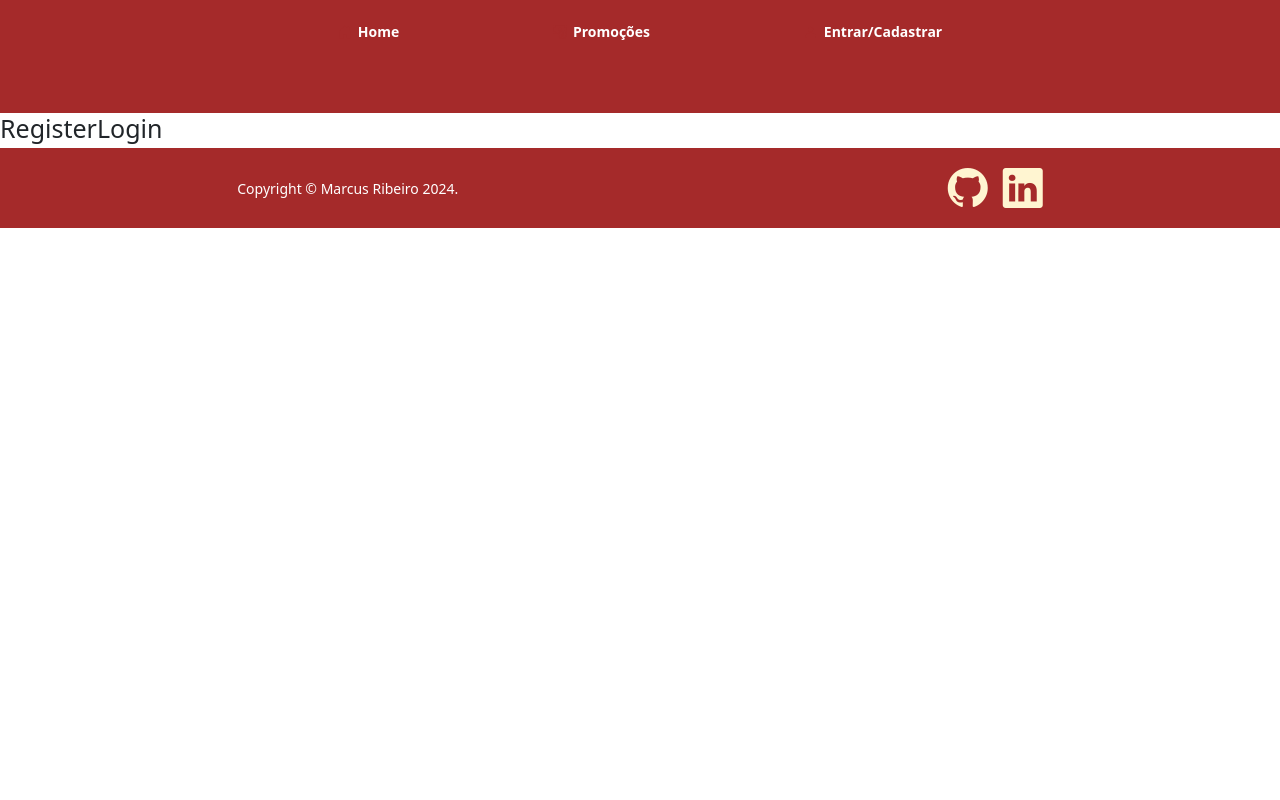
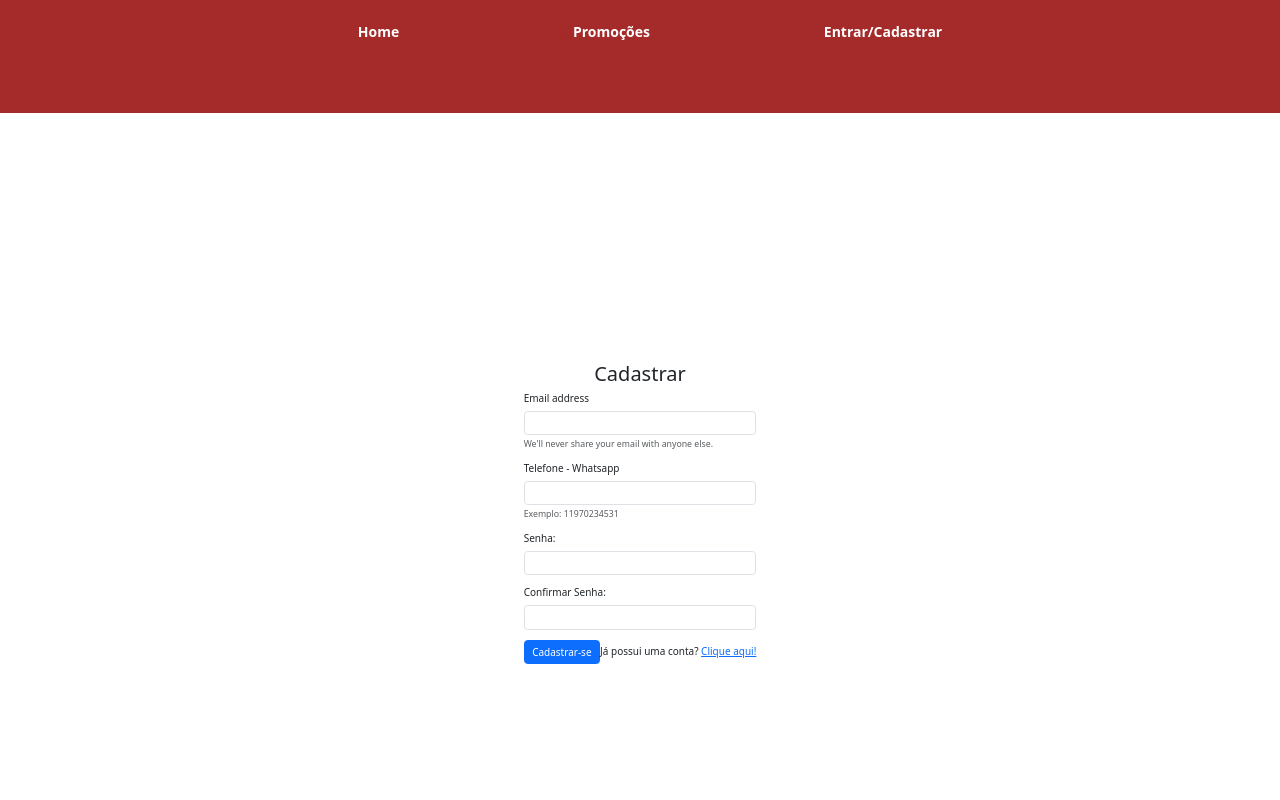
Before and after one commit to MarcusRibeiroDev/snack_bar_menu, a React (Vite) app: page /register-login in a window 1280 px wide. Shown: the top 800 px of the page. Built offline with nearby package versions, Linux system fonts and the light colour scheme.

Commit message:
Criando formulários

```diff
--- a/src/App.jsx
+++ b/src/App.jsx
@@ -1,3 +1,5 @@
+// CONSTRUIR PÁGINA DE LOGIN/REGISTER, COLOCAR AUTHENTICATION DO FIREBASE
+
 // Hooks
 import { useState, useEffect } from "react";
 import { Route, BrowserRouter, Routes } from "react-router-dom";
--- a/src/pages/Register-Login/Register-Login.css
+++ b/src/pages/Register-Login/Register-Login.css
@@ -0,0 +1,17 @@
+.container-register {
+  height: 100vh;
+  width: 100%;
+  display: flex;
+  justify-content: center;
+  align-items: center;
+  flex-direction: column;
+}
+
+.container-login {
+  height: 100vh;
+  width: 100%;
+  display: flex;
+  justify-content: center;
+  align-items: center;
+  flex-direction: column;
+}
--- a/src/pages/Register-Login/Register-Login.jsx
+++ b/src/pages/Register-Login/Register-Login.jsx
@@ -1,7 +1,119 @@
+import { useState } from "react";
 import "./Register-Login.css";
 
 const RegisterLogin = () => {
-  return <h1>RegisterLogin</h1>;
+  const [registrationStage, setRegistrationStage] = useState("register");
+
+  return (
+    <>
+      {registrationStage === "register" && (
+        <div className="container-register">
+          <h2>Cadastrar</h2>
+          <form>
+            <div className="mb-3">
+              <label htmlFor="exampleInputEmail1" className="form-label">
+                Email address
+              </label>
+              <input
+                type="email"
+                className="form-control"
+                id="exampleInputEmail1"
+                aria-describedby="emailHelp"
+              />
+              <div id="emailHelp" className="form-text">
+                We'll never share your email with anyone else.
+              </div>
+            </div>
+            <div className="mb-3">
+              <label htmlFor="phone" className="form-label">
+                Telefone - Whatsapp
+              </label>
+              <input
+                type="tel"
+                id="phone"
+                name="phone"
+                className="form-control"
+                pattern="[0-9]{3}-[0-9]{3}-[0-9]{4}"
+                required
+              />
+              <div id="emailHelp" className="form-text">
+                Exemplo: 11970234531
+              </div>
+            </div>
+            <div className="mb-3">
+              <label htmlFor="exampleInputPassword1" className="form-label">
+                Senha:
+              </label>
+              <input
+                type="password"
+                className="form-control"
+                id="exampleInputPassword1"
+              />
+            </div>
+            <div className="mb-3">
+              <label htmlFor="exampleInputPassword1" className="form-label">
+                Confirmar Senha:
+              </label>
+              <input
+                type="password"
+                className="form-control"
+                id="exampleInputPassword1"
+              />
+            </div>
+            <button type="submit" className="btn btn-primary">
+              Cadastrar-se
+            </button>
+            <span>
+              Já possui uma conta?{" "}
+              <a href="#" onClick={() => setRegistrationStage("login")}>
+                Clique aqui!
+              </a>
+            </span>
+          </form>
+        </div>
+      )}
+      {registrationStage === "login" && (
+        <div className="container-login">
+          <h2>Login</h2>
+          <form>
+            <div className="mb-3">
+              <label htmlFor="exampleInputEmail1" className="form-label">
+                Email address
+              </label>
+              <input
+                type="email"
+                className="form-control"
+                id="exampleInputEmail1"
+                aria-describedby="emailHelp"
+              />
+              <div id="emailHelp" className="form-text">
+                We'll never share your email with anyone else.
+              </div>
+            </div>
+            <div className="mb-3">
+              <label htmlFor="exampleInputPassword1" className="form-label">
+                Senha:
+              </label>
+              <input
+                type="password"
+                className="form-control"
+                id="exampleInputPassword1"
+              />
+            </div>
+            <button type="submit" className="btn btn-primary">
+              Entrar
+            </button>
+            <span>
+              Ainda não possui uma conta?{" "}
+              <a href="#" onClick={() => setRegistrationStage("register")}>
+                Clique aqui!
+              </a>
+            </span>
+          </form>
+        </div>
+      )}
+    </>
+  );
 };
 
 export default RegisterLogin;
```
